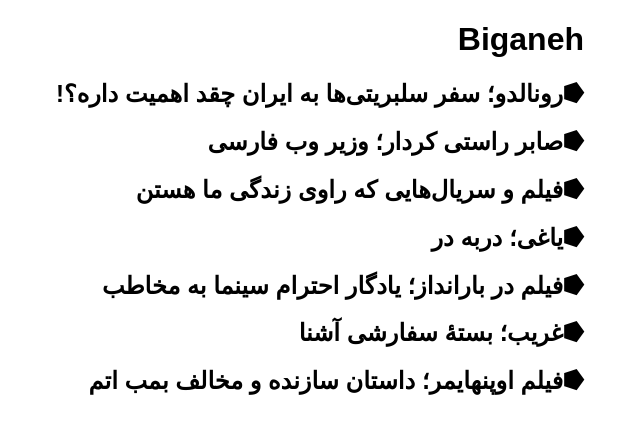
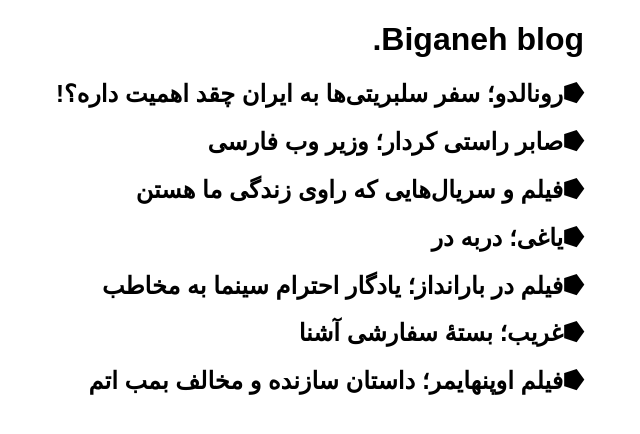
Before and after one commit to darkblog/darkblog.github.io, a Jekyll site: the page built from index.html, in a window 1280 px wide. Shown: the top 434 px of the page, without its empty margins (581-1221 px from the left). Built offline with Jekyll 4.4.1, drawn with Linux system fonts in a browser that asks for light colours.

Commit message:
Update index.html

```diff
--- a/index.html
+++ b/index.html
@@ -11,7 +11,7 @@
 <style>body{font-family:sans-serif;margin:auto;padding:0 1em;max-width:48em}a{text-decoration:none;color:black}</style>
 </head>
 <body>
-<h1>Biganeh</h1>
+<h1>Biganeh blog.</h1>
 {% for post in site.posts %}
 <h2>⭓<a href="{{ site.url }}{{ post.url }}">{{ post.title }}</a></h2>
 {% endfor %}
```
